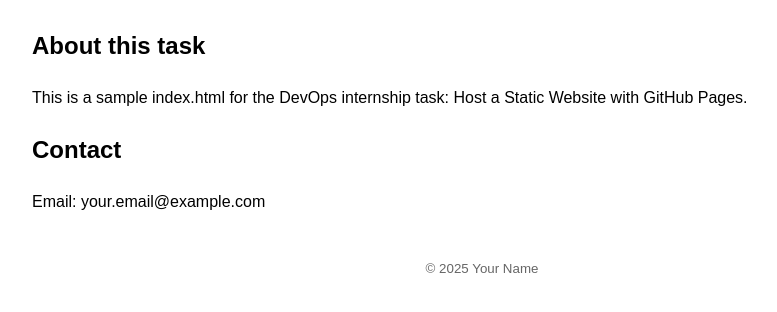
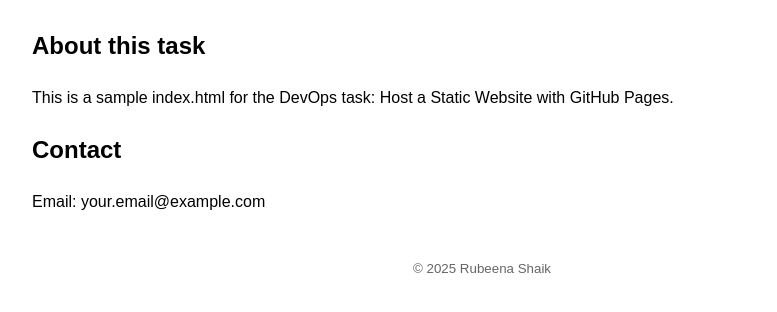
Before and after one commit to Rubeena-a/static-site-live-on-GitHub-Pages-006, a plain HTML site: page index.html in a window 1280 px wide. Shown: the part 136-448 px from the top of the page, without its empty margins (158-935 px from the left). Drawn offline with Linux system fonts and the light colour scheme.

Commit message:
Update index.html

```diff
--- a/index.html
+++ b/index.html
@@ -15,7 +15,7 @@
   <main>
     <section>
       <h2>About this task</h2>
-      <p>This is a sample index.html for the DevOps internship task: Host a Static Website with GitHub Pages.</p>
+      <p>This is a sample index.html for the DevOps task: Host a Static Website with GitHub Pages.</p>
     </section>
 
     <section>
@@ -25,7 +25,7 @@
   </main>
 
   <footer>
-    <small>© <span id="year"></span> Your Name</small>
+    <small>© <span id="year"></span> Rubeena Shaik </small>
   </footer>
 
   <script>
```
